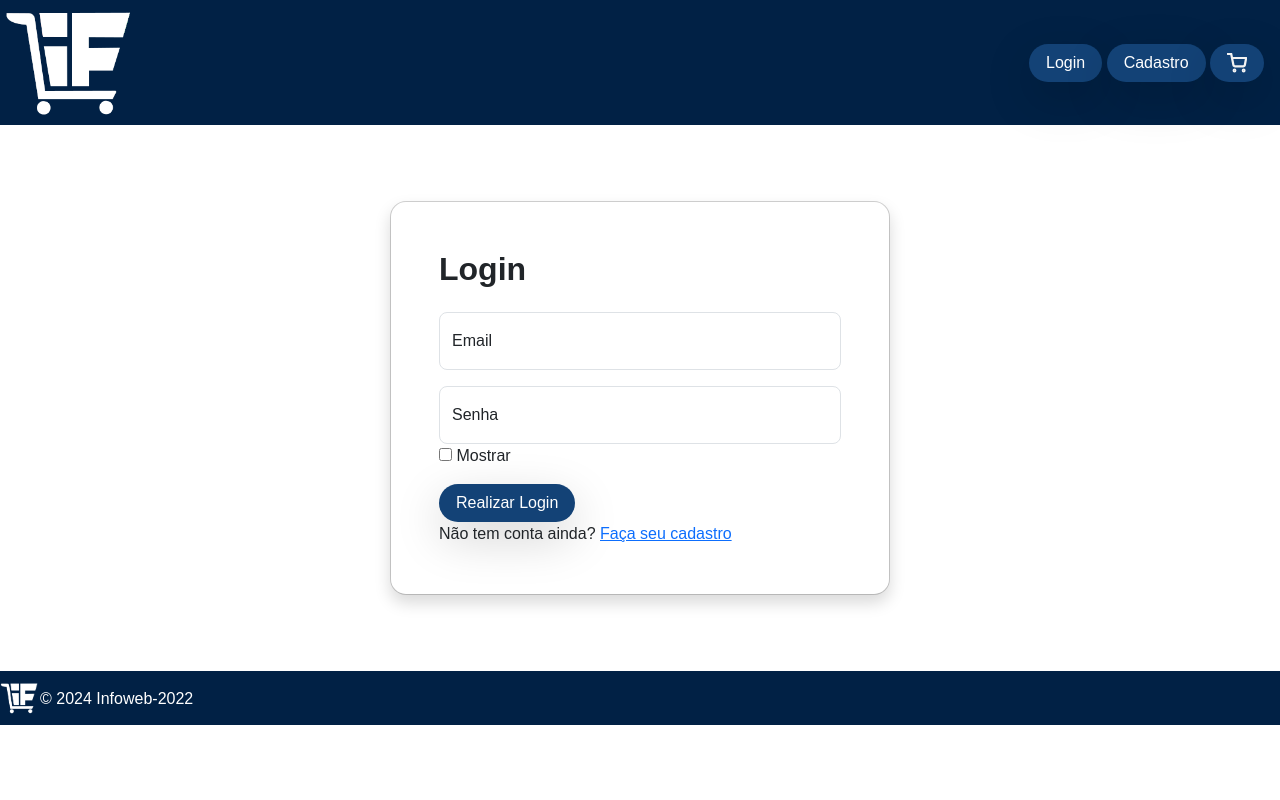
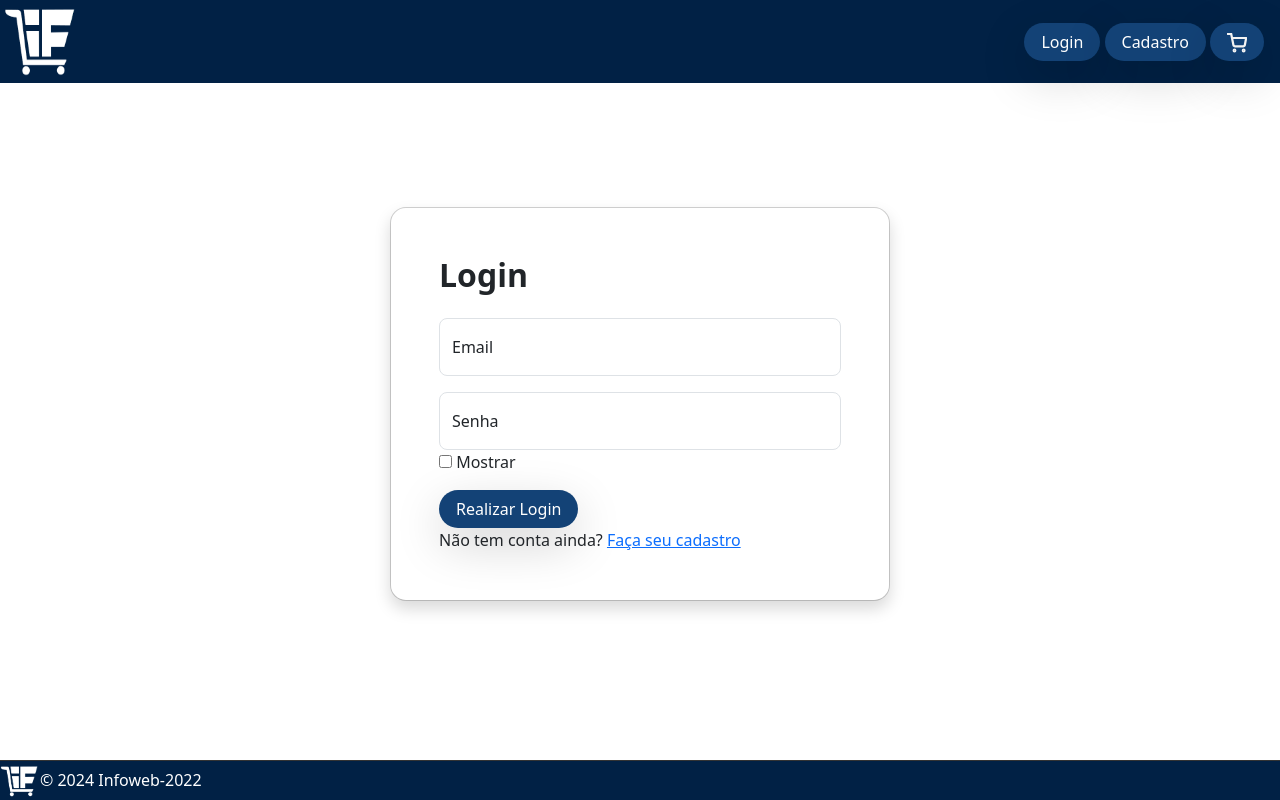
Before and after one commit to EugenioUrbano/IFSHOP, a Django app: page /login/ in a window 1280 px wide. Run offline with Django 5.2, Linux system fonts and the light colour scheme.

Commit message:
POUCA COISA

```diff
--- a/ifshop/forms.py
+++ b/ifshop/forms.py
@@ -30,7 +30,7 @@ class CamisetaForm(forms.ModelForm):
     data_para_entrega = forms.DateField(
         widget=forms.DateInput(attrs={
             'type': 'date',  # Usa o calendário do navegador
-            'class': 'form-control rounded-3 ',
+            'class': 'form-control rounded-3',
         }),
         required=True
     )
@@ -108,7 +108,7 @@ class PedidoForm(forms.ModelForm):
     nome_estampa = forms.CharField(
         max_length=100,
         widget=forms.TextInput(attrs={
-            'class': 'form-control',
+            'class': 'form-control ',
         }))
     numero_estampa = forms.CharField(
         max_length=100,
--- a/ifshop/static/css/style.css
+++ b/ifshop/static/css/style.css
@@ -2,9 +2,7 @@
   background-color:#012145;
   color: white;
 }
-.custom-footer {
-  position: relative;
-}
+
 .botoes {
   background-color: #134276;
   color: white
@@ -35,27 +33,16 @@
   display: none;
 }
 
-body {
-  display: flex;
-  flex-direction: column;
-  min-height: 100vh; /* Garante que o body ocupe toda a altura da janela */
-  font-family: Arial, sans-serif;
+div.body-content{
+  /** Essa margem vai evitar que o conteudo fique por baixo do rodapé **/
+  margin-bottom: 40px;
 }
 
-main {
-  flex: 1; /* Faz o conteúdo principal expandir para empurrar o footer para baixo */
-  padding: 20px;
-  background: #f4f4f4;
+footer.fixar-rodape{
+  border-top: 1px solid #333;
+  bottom: 0;
+  left: 0;
+  height: 40px;
+  position: fixed;
+  width: 100%;
 }
-
-footer {
-  background: #333;
-  color: white;
-  text-align: center;
-  padding: 10px 0;
-}
-
-.paddind-posts {
-  padding-bottom: 10px;
-  padding-top: 10px;
-}
--- a/ifshop/templates/base.html
+++ b/ifshop/templates/base.html
@@ -15,7 +15,7 @@
     <!-- header -->
     <header class="custom-header d-flex flex-wrap align-items-center justify-content-center justify-content-md-between">
       <!-- logo -->
-      <a href="{% url 'index' %}" class="nav-link p-1"><img src="{% static 'img/logo.png' %}" alt="logo ifshop" class="rounded float-start" width="135" height="117"></a>
+      <a href="{% url 'index' %}" class="nav-link p-1"><img src="{% static 'img/logo.png' %}" alt="logo ifshop" class="rounded float-start" width="75" height="75"></a>
       <!-- logo -->
 
       <!-- botões -->
@@ -73,13 +73,14 @@
       {% endblock %}
       <!-- filtros -->
     </div>
-    {% block content %}
+    <div class="container body-content">
+      {% block content %}
 
-    {% endblock %}
+      {% endblock %}
+    </div>
 
 
-
-    <footer class="custom-header custom-footer d-flex flex-wrap align-items-center justify-content-center justify-content-md-between"></header>
+    <footer class="custom-header fixar-rodape d-flex flex-wrap align-items-center justify-content-center justify-content-md-between"></header>
 
       <div class="col-md-4 d-flex align-items-center">
         <a href="{% url 'index' %}" class="nav-link"><img src="{% static 'img/logo.png' %}" alt="logo ifshop" class="rounded float-start" width="40" height="34"></a>
--- a/ifshop/templates/camiseta.html
+++ b/ifshop/templates/camiseta.html
@@ -4,11 +4,6 @@
 {% block filtro%} {% endblock %}
 
 {% block content %}
-
-
-
-
-
 
     <div class=" d-flex justify-content-center " style="padding: 5%">
         <div class="col-lg-8 border rounded-3 shadow mx-md-n5" style="padding-top: 5%; padding-bottom: 5%">
@@ -24,6 +19,7 @@
                 <div class="mb-1 text-body-secondary">Preço: R$ {{ camiseta.preco }}</div>
                 <form method="post" class="row g-3">
                     {% csrf_token %}
+                    {{ form.as_p }}
                     <div class="form-floating col-md-6">
                         <p class="card-text mb-auto" style="padding-bottom: 5%">Nome na camisa: {{ form.nome_estampa }}</p>
                         <p class="card-text mb-auto">Numero na camisa: {{ form.numero_estampa }}</p>
--- a/ifshop/templates/login.html
+++ b/ifshop/templates/login.html
@@ -5,6 +5,7 @@
 {% block filtro%} {% endblock %}
 
 {%block content%}
+<div class="p-5">
     <div class="modal modal-sheet position-static d-block p-4 py-md-5 " tabindex="-1" role="dialog" id="modalSignin">
         <div class="modal-dialog" role="document">
         <div class="modal-content rounded-4 shadow login-cadastro">
@@ -35,7 +36,7 @@
         </div>
         </div>
     </div>
-
+</div>
 <script>
     function mostrarOcultarSenha() {
         var senha = document.getElementById("senha");
```
Lines whose indentation alone changed are shown as unchanged.
